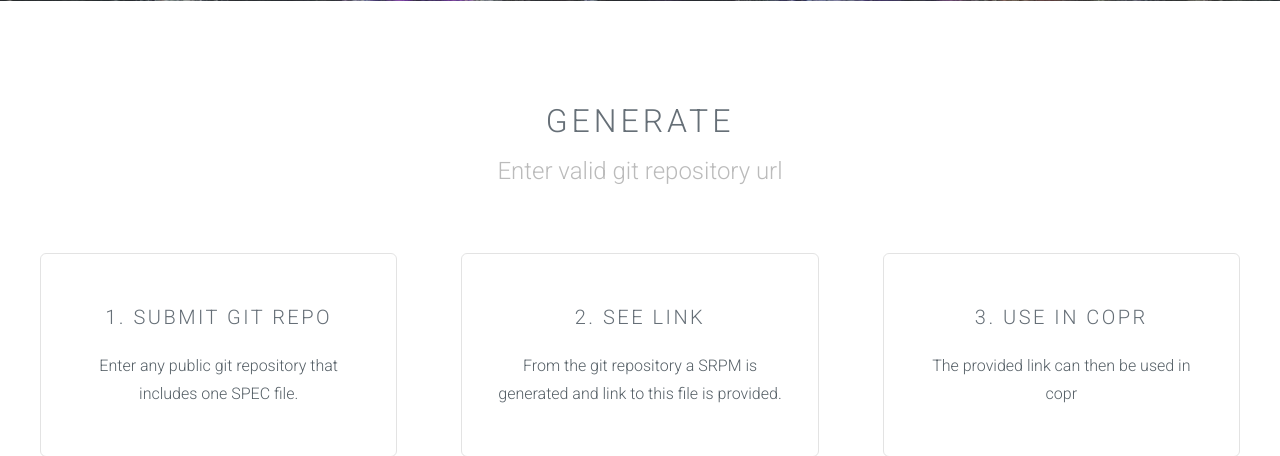
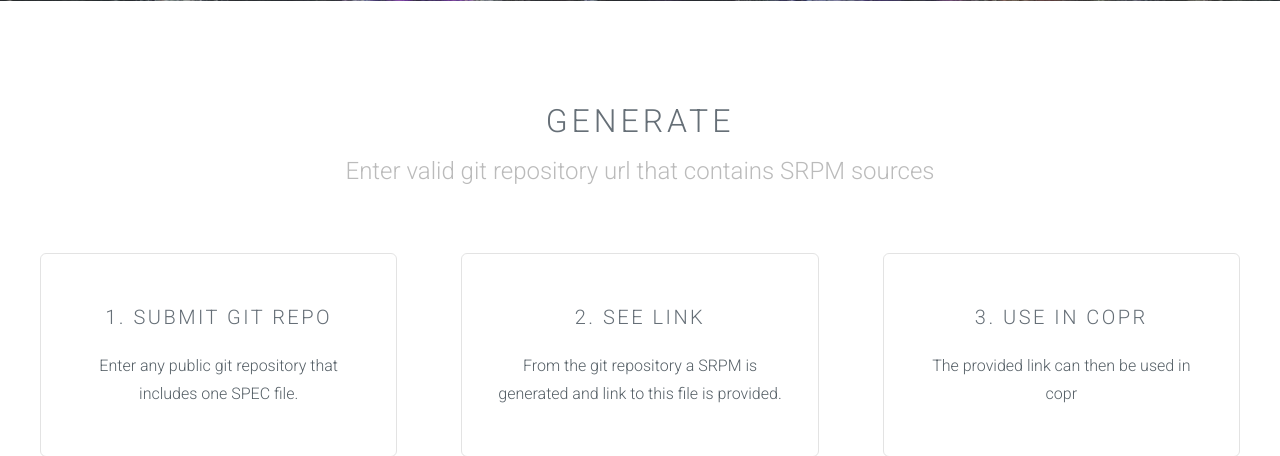
Before and after one commit to hhorak/git2srpm, a Python web app: template templates/homepage.html in a window 1280 px wide. Shown: the part 386-842 px from the top of the page. Run offline with Jinja, Linux system fonts and the light colour scheme; the template is opened without the code that fills it, so the values that code supplies are empty.

Commit message:
Fix srpm found url and some text

```diff
--- a/templates/homepage.html
+++ b/templates/homepage.html
@@ -20,7 +20,7 @@
 			<section id="one" class="wrapper style1">
 				<header class="major">
 					<h2>Generate</h2>
-					<p>Enter valid git repository url</p>
+					<p>Enter valid git repository url that contains SRPM sources</p>
 				</header>
 				<div class="container" id="gennewsrpm">
 					<div class="row">
--- a/wsgi.py
+++ b/wsgi.py
@@ -75,7 +75,7 @@ def find(environ):
         status = '404 Not found'
         return report_error(environ, ['Missing argument which to search.'])
     try:
-        srpms = [ os.path.basename(f) for f in glob.glob("{0}/*{1}*src.rpm".format(get_path(environ, OUTPUT_DIR), query.replace(' ', '*'))) ]
+        srpms = [ get_srpm_url(environ, os.path.basename(f)) for f in glob.glob("{0}/*{1}*src.rpm".format(get_path(environ, OUTPUT_DIR), query.replace(' ', '*'))) ]
     except FileNotFoundError:
         srpms = []
     tvalues = {'srpms':srpms, 'headline': 'Search for {0}'.format(query)}
```
